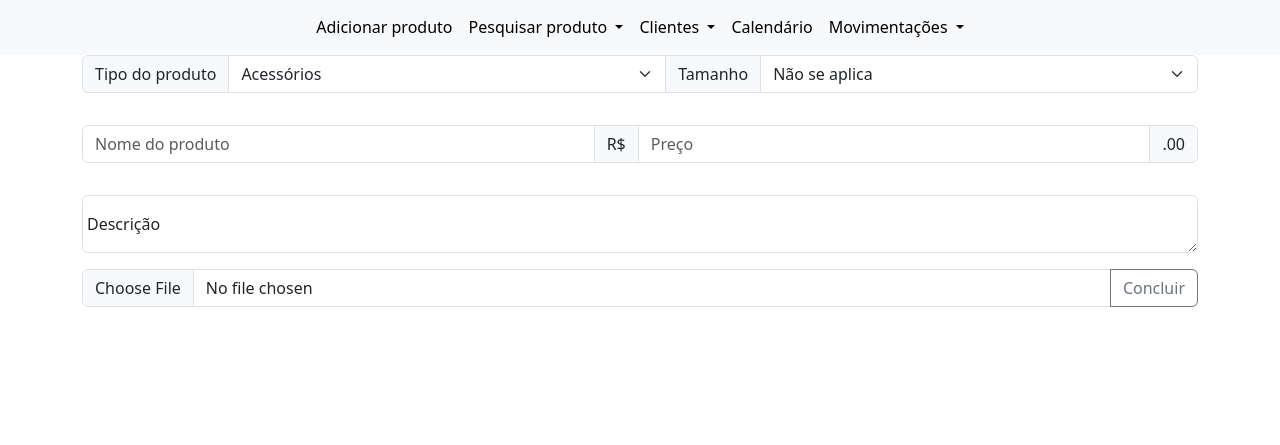
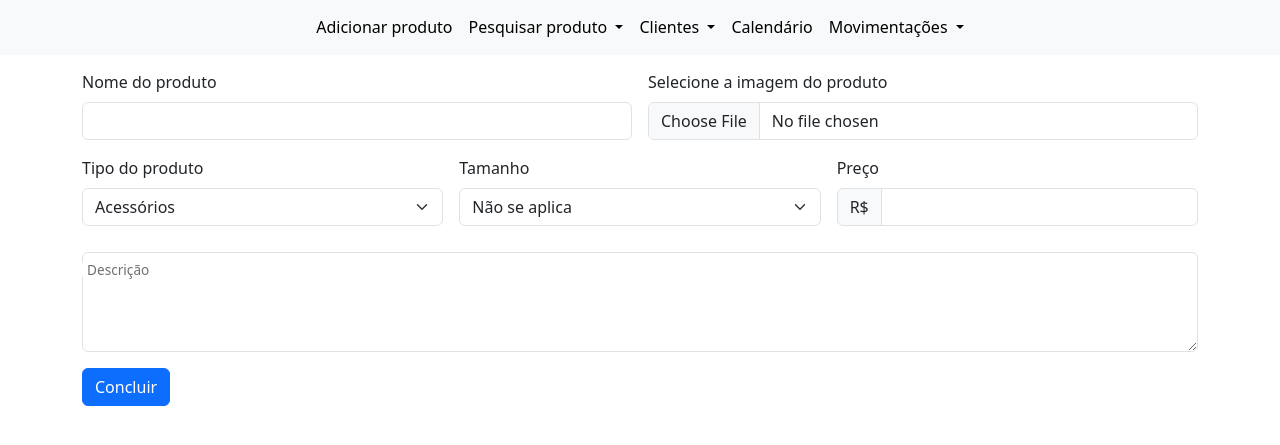
Before and after one commit to NicoArth-17/GerenciadorDeAluguel, a Flask app: page /AdcProduto in a window 1280 px wide. Shown: the part 57-502 px from the top of the page. Run offline with Flask 3, Linux system fonts and the light colour scheme.

Commit message:
mudança formulario de produto

```diff
--- a/RM/scripts/forms.py
+++ b/RM/scripts/forms.py
@@ -16,7 +16,7 @@ class FormCadastroCliente(FlaskForm):
 
 
 class FormAdcProduto(FlaskForm):
-    imagem = FileField('Imagem', validators=[DataRequired()])
+    imagem = FileField('Selecione a imagem do produto', validators=[DataRequired()])
     tipo = SelectField('Tipo do produto', choices=['Acessórios', 'Masculino', 'Vestidos', 'Saias'], validators=[DataRequired()])
     tamanho = SelectField('Tamanho', choices=['Não se aplica', '3 anos', '5 anos', '7 anos', '10 anos', '12 anos', '14 anos', '16 anos', 'P', 'M', 'G'])
     nome = StringField('Nome do produto', validators=[DataRequired()])
--- a/RM/scripts/models.py
+++ b/RM/scripts/models.py
@@ -25,5 +25,5 @@ class Produtos(database.Model, UserMixin):
     tipo = database.Column(database.String, nullable=False) # multipla escolha
     tamanho = database.Column(database.String, nullable=False) #multipla escolha
     nome = database.Column(database.String, nullable=False, unique=True)
-    valor = database.Column(database.Float)
+    valor = database.Column(database.String, nullable=False)
     descricao = database.Column(database.Text, nullable=False)
--- a/RM/scripts/routes.py
+++ b/RM/scripts/routes.py
@@ -4,6 +4,12 @@ from forms import FormCadastroCliente, FormAdcProduto
 from models import Clientes, Produtos
 from werkzeug.utils import secure_filename
 import os
+
+def formatarReais(n):
+    n = f'R${n:.2f}'
+    n = n.replace('.',',')
+    return n
+
 
 @app.route('/')
 def login():
@@ -43,7 +49,7 @@ def adcproduto():
                             tipo=form_AdcProduto.tipo.data,
                             tamanho=form_AdcProduto.tamanho.data,
                             nome=form_AdcProduto.nome.data,
-                            valor=form_AdcProduto.valor.data,
+                            valor=formatarReais(form_AdcProduto.valor.data),
                             descricao=form_AdcProduto.descricao.data)
 
         database.session.add(produto)
@@ -64,10 +70,12 @@ def p_todos():
 
 
 
-@app.route('/produtos/produtos/info', methods=['GET', 'POST'])
-def info_produto():
+@app.route('/produtos/produto<id_produto>/info', methods=['GET', 'POST'])
+def info_produto(id_produto):
 
-    return render_template('produtos-info.html')
+    produto = Produtos.query.filter_by(id=id_produto).first()
+
+    return render_template('produtos-info.html', produto=produto)
 
 
 
--- /dev/null
+++ b/RM/scripts/static/css/info-produto.css
@@ -0,0 +1 @@
+@charset "UTF-8";
--- a/RM/scripts/templates/adcproduto.html
+++ b/RM/scripts/templates/adcproduto.html
@@ -2,44 +2,54 @@
 
 {% block body %}
 
-    <div class="container">
+    <div class="container" style="margin-top: 15px;">
         <form method="POST" enctype="multipart/form-data" class="row g-3">
             {{ form.csrf_token }}
 
-            <div class="input-group mb-3">
-                {{ form.tipo.label(class="input-group-text") }}
-                {{ form.tipo(class="form-select") }}
-
-                {{ form.tamanho.label(class="input-group-text") }}
-                {{ form.tamanho(class="form-select") }}
-
+            <!-- Nome do produto -->
+            <div class="col-md-6">
+                {{ form.nome.label(class="form-label") }}
+                {{ form.nome(class="form-control")}}
             </div>
 
-            <div class="input-group mb-3">
-
-                {{ form.nome(class="form-control", placeholder="Nome do produto") }}
-
-                <span class="input-group-text">R$</span>
-
-                {{ form.valor(class="form-control", placeholder="Preço") }}
-
-                <span class="input-group-text">.00</span>
+            <!-- Imagem do produto -->
+            <div class="col-md-6">
+                {{ form.imagem.label(class="form-label") }}
+                {{ form.imagem(class="form-control input-group") }}
             </div>
 
-            <div class="form-floating">
-                {{ form.descricao.label(class="form-label") }}
-                {{ form.descricao(class="form-control") }}
+            <!-- Tipo de produto -->
+            <div class="col-md-4">
+                {{ form.tipo.label(class="form-label") }}
+                {{ form.tipo(class="form-select") }}
             </div>
 
-            <div class="input-group">
-                {{ form.imagem(class="form-control") }}
-                {{ form.concluir(class="btn btn-outline-secondary") }}
+            <!-- Tamanho do produto -->
+            <div class="col-md-4">
+                {{ form.tamanho.label(class="form-label") }}
+                {{ form.tamanho(class="form-select") }}
             </div>
 
-            <!-- <div class="col-12">
+            <!-- Valor do produto -->
+            <div class="col-md-4">
+                {{ form.valor.label(class="form-label") }}
+              <div class="input-group">
+                <div class="input-group-text">R$</div>
+                {{ form.valor(class="form-control") }}
+              </div>
+            </div>
+
+            <!-- Descrição do produto -->
+            <div class="form-floating" style="margin-top: 2vw;">
+                {{ form.descricao(class="form-control", id="floatingTextarea2", style="height: 100px") }}
+                <label for="floatingTextarea2">{{ form.descricao.label(class="form-label") }}</label>
+            </div>
+
+            <!-- Botão de envio -->
+            <div class="col-12">
                 {{ form.concluir(class="btn btn-primary") }}
-            </div> -->
+            </div>
         </form>
-    </div>
+
 
 {% endblock %}
--- a/RM/scripts/templates/produtos-todos.html
+++ b/RM/scripts/templates/produtos-todos.html
@@ -12,7 +12,7 @@
 
             {% for imagem, nome, id in produto %}
 
-                <a id="img-info" href="{{ url_for('info_produto') }}">
+                <a id="img-info" href="{{ url_for('info_produto', id_produto=id) }}">
                     <img src="{{ url_for('static', filename='upload_img/{}'.format(imagem)) }}" >
 
                     <div class="info-produto">
```
Also changed, not shown: RM/scripts/templates/produtos-info.html (+43 -1 lines), RM/scripts/instance/RM.db, RM/scripts/static/upload_img/eu_e_moz.jpeg (added), RM/scripts/static/upload_img/windows-10-wallpaper-700x438.jpg (added).
